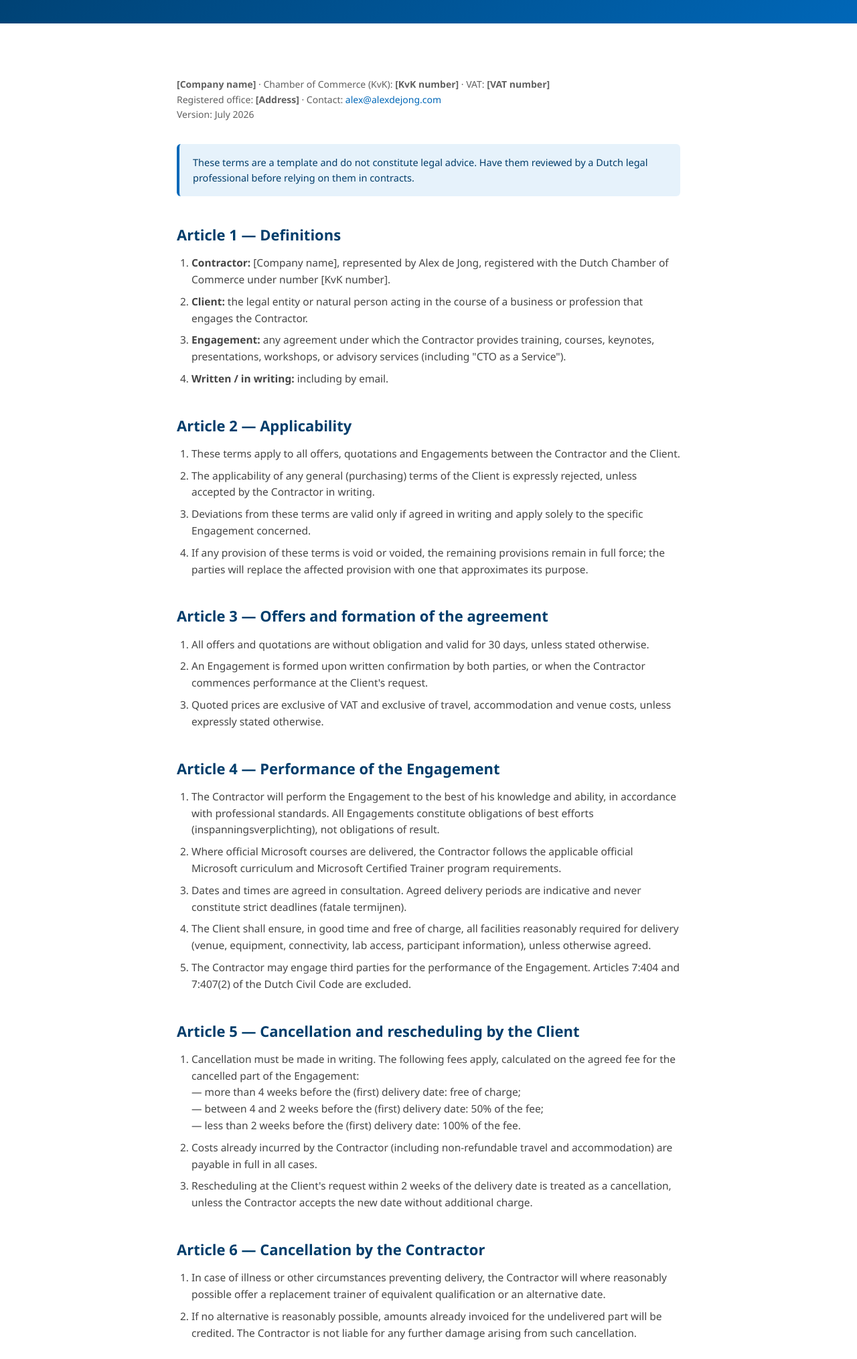
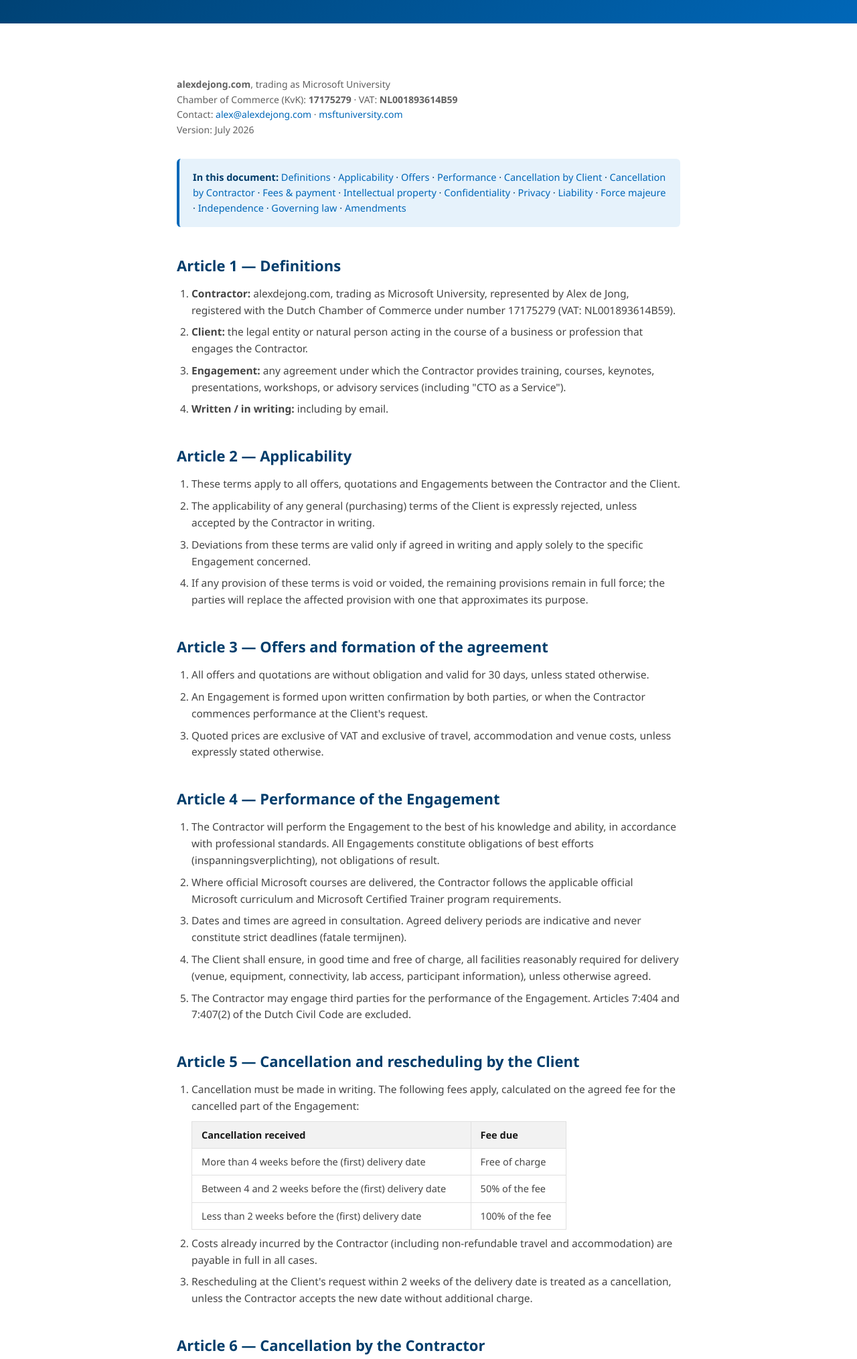
Before and after one commit to alexdejongcom/msftuniversity, a plain HTML site: page terms.html in a window 1280 px wide. Shown: the part 260-2289 px from the top of the page at 67% size. Drawn offline with Linux system fonts and the light colour scheme; no server answers.

Commit message:
Rename to Microsoft University, add Bookings link

```diff
--- a/terms.html
+++ b/terms.html
@@ -21,6 +21,9 @@
   .legal ol { padding-left: 22px; }
   .legal ol li { margin-bottom: 8px; }
   .legal .meta { color: var(--ink-faint); font-size: 14px; margin-bottom: 32px; }
+  .cancel-table { border-collapse: collapse; margin: 10px 0 4px; width: 100%; max-width: 560px; }
+  .cancel-table th, .cancel-table td { border: 1px solid var(--border); padding: 8px 14px; font-size: 14.5px; text-align: left; }
+  .cancel-table th { background: var(--bg-alt); font-weight: 600; color: var(--ink); }
   .notice {
     background: var(--blue-light);
     border-left: 4px solid var(--blue);
@@ -66,24 +69,30 @@
   <div class="container legal">
 
     <p class="meta">
-      <strong>[Company name]</strong> · Chamber of Commerce (KvK): <strong>[KvK number]</strong> · VAT: <strong>[VAT number]</strong><br>
-      Registered office: <strong>[Address]</strong> · Contact: <a href="mailto:alex@alexdejong.com">alex@alexdejong.com</a><br>
+      <strong>alexdejong.com</strong>, trading as Microsoft University<br>
+      Chamber of Commerce (KvK): <strong>17175279</strong> · VAT: <strong>NL001893614B59</strong><br>
+      Contact: <a href="mailto:alex@alexdejong.com">alex@alexdejong.com</a> · <a href="https://msftuniversity.com">msftuniversity.com</a><br>
       Version: July 2026
     </p>
 
     <div class="notice">
-      These terms are a template and do not constitute legal advice. Have them reviewed by a Dutch legal professional before relying on them in contracts.
+      <strong>In this document:</strong>
+      <a href="#art1">Definitions</a> · <a href="#art2">Applicability</a> · <a href="#art3">Offers</a> · <a href="#art4">Performance</a> ·
+      <a href="#art5">Cancellation by Client</a> · <a href="#art6">Cancellation by Contractor</a> · <a href="#art7">Fees &amp; payment</a> ·
+      <a href="#art8">Intellectual property</a> · <a href="#art9">Confidentiality</a> · <a href="#art10">Privacy</a> ·
+      <a href="#art11">Liability</a> · <a href="#art12">Force majeure</a> · <a href="#art13">Independence</a> ·
+      <a href="#art14">Governing law</a> · <a href="#art15">Amendments</a>
     </div>
 
-    <h2>Article 1 — Definitions</h2>
+    <h2 id="art1">Article 1 — Definitions</h2>
     <ol>
-      <li><strong>Contractor:</strong> [Company name], represented by Alex de Jong, registered with the Dutch Chamber of Commerce under number [KvK number].</li>
+      <li><strong>Contractor:</strong> alexdejong.com, trading as Microsoft University, represented by Alex de Jong, registered with the Dutch Chamber of Commerce under number 17175279 (VAT: NL001893614B59).</li>
       <li><strong>Client:</strong> the legal entity or natural person acting in the course of a business or profession that engages the Contractor.</li>
       <li><strong>Engagement:</strong> any agreement under which the Contractor provides training, courses, keynotes, presentations, workshops, or advisory services (including "CTO as a Service").</li>
       <li><strong>Written / in writing:</strong> including by email.</li>
     </ol>
 
-    <h2>Article 2 — Applicability</h2>
+    <h2 id="art2">Article 2 — Applicability</h2>
     <ol>
       <li>These terms apply to all offers, quotations and Engagements between the Contractor and the Client.</li>
       <li>The applicability of any general (purchasing) terms of the Client is expressly rejected, unless accepted by the Contractor in writing.</li>
@@ -91,14 +100,14 @@
       <li>If any provision of these terms is void or voided, the remaining provisions remain in full force; the parties will replace the affected provision with one that approximates its purpose.</li>
     </ol>
 
-    <h2>Article 3 — Offers and formation of the agreement</h2>
+    <h2 id="art3">Article 3 — Offers and formation of the agreement</h2>
     <ol>
       <li>All offers and quotations are without obligation and valid for 30 days, unless stated otherwise.</li>
       <li>An Engagement is formed upon written confirmation by both parties, or when the Contractor commences performance at the Client's request.</li>
       <li>Quoted prices are exclusive of VAT and exclusive of travel, accommodation and venue costs, unless expressly stated otherwise.</li>
     </ol>
 
-    <h2>Article 4 — Performance of the Engagement</h2>
+    <h2 id="art4">Article 4 — Performance of the Engagement</h2>
     <ol>
       <li>The Contractor will perform the Engagement to the best of his knowledge and ability, in accordance with professional standards. All Engagements constitute obligations of best efforts (inspanningsverplichting), not obligations of result.</li>
       <li>Where official Microsoft courses are delivered, the Contractor follows the applicable official Microsoft curriculum and Microsoft Certified Trainer program requirements.</li>
@@ -107,31 +116,34 @@
       <li>The Contractor may engage third parties for the performance of the Engagement. Articles 7:404 and 7:407(2) of the Dutch Civil Code are excluded.</li>
     </ol>
 
-    <h2>Article 5 — Cancellation and rescheduling by the Client</h2>
+    <h2 id="art5">Article 5 — Cancellation and rescheduling by the Client</h2>
     <ol>
       <li>Cancellation must be made in writing. The following fees apply, calculated on the agreed fee for the cancelled part of the Engagement:
-        <br>— more than 4 weeks before the (first) delivery date: free of charge;
-        <br>— between 4 and 2 weeks before the (first) delivery date: 50% of the fee;
-        <br>— less than 2 weeks before the (first) delivery date: 100% of the fee.</li>
+        <table class="cancel-table">
+          <tr><th>Cancellation received</th><th>Fee due</th></tr>
+          <tr><td>More than 4 weeks before the (first) delivery date</td><td>Free of charge</td></tr>
+          <tr><td>Between 4 and 2 weeks before the (first) delivery date</td><td>50% of the fee</td></tr>
+          <tr><td>Less than 2 weeks before the (first) delivery date</td><td>100% of the fee</td></tr>
+        </table></li>
       <li>Costs already incurred by the Contractor (including non-refundable travel and accommodation) are payable in full in all cases.</li>
       <li>Rescheduling at the Client's request within 2 weeks of the delivery date is treated as a cancellation, unless the Contractor accepts the new date without additional charge.</li>
     </ol>
 
-    <h2>Article 6 — Cancellation by the Contractor</h2>
+    <h2 id="art6">Article 6 — Cancellation by the Contractor</h2>
     <ol>
       <li>In case of illness or other circumstances preventing delivery, the Contractor will where reasonably possible offer a replacement trainer of equivalent qualification or an alternative date.</li>
       <li>If no alternative is reasonably possible, amounts already invoiced for the undelivered part will be credited. The Contractor is not liable for any further damage arising from such cancellation.</li>
     </ol>
 
-    <h2>Article 7 — Fees and payment</h2>
+    <h2 id="art7">Article 7 — Fees and payment</h2>
     <ol>
       <li>Invoices are payable within <strong>14 days</strong> of the invoice date, without set-off or suspension.</li>
       <li>Upon expiry of the payment term the Client is in default by operation of law and owes the statutory commercial interest (art. 6:119a Dutch Civil Code) plus extrajudicial collection costs in accordance with the applicable Dutch regulations.</li>
-      <li>The Contractor may require full or partial advance payment for new Clients or engagements exceeding [amount].</li>
+      <li>The Contractor may require full or partial advance payment for new Clients or for engagements of substantial size or duration.</li>
       <li>Complaints regarding an invoice must be submitted in writing within 14 days of the invoice date and do not suspend the payment obligation.</li>
     </ol>
 
-    <h2>Article 8 — Intellectual property</h2>
+    <h2 id="art8">Article 8 — Intellectual property</h2>
     <ol>
       <li>All intellectual property rights in materials developed or provided by the Contractor (slides, demos, scripts, recordings, documentation) remain with the Contractor or its licensors.</li>
       <li>The Client receives a non-exclusive, non-transferable licence to use provided materials internally for the participants of the Engagement. Reproduction, distribution or commercial use requires prior written consent.</li>
@@ -139,20 +151,20 @@
       <li>Recording (audio/video) of trainings or keynotes requires the Contractor's prior written consent.</li>
     </ol>
 
-    <h2>Article 9 — Confidentiality</h2>
+    <h2 id="art9">Article 9 — Confidentiality</h2>
     <ol>
       <li>Both parties shall keep confidential all information of a confidential nature obtained in the context of the Engagement, during and after its term.</li>
       <li>This obligation does not apply to information that is publicly available, independently developed, or must be disclosed by law or court order.</li>
     </ol>
 
-    <h2>Article 10 — Privacy and data protection</h2>
+    <h2 id="art10">Article 10 — Privacy and data protection</h2>
     <ol>
       <li>Both parties shall comply with applicable data protection legislation, including the General Data Protection Regulation (GDPR / AVG).</li>
       <li>Where the Contractor processes personal data of participants (e.g. names, email addresses for course administration), he does so only for the purpose of performing the Engagement and retains such data no longer than necessary.</li>
       <li>If processing beyond course administration is agreed, the parties will conclude a data processing agreement (verwerkersovereenkomst) where required by the GDPR.</li>
     </ol>
 
-    <h2>Article 11 — Liability</h2>
+    <h2 id="art11">Article 11 — Liability</h2>
     <ol>
       <li>The Contractor's total liability for attributable failure, unlawful act or otherwise is limited to the amount paid by the Client for the Engagement concerned, or — for engagements longer than three months — the fee for the last three months.</li>
       <li>Liability for indirect damage (including consequential loss, lost profit, lost savings, business interruption and loss of data) is excluded.</li>
@@ -161,25 +173,25 @@
       <li>Any claim lapses 12 months after the Client became aware, or could reasonably have been aware, of the damage.</li>
     </ol>
 
-    <h2>Article 12 — Force majeure</h2>
+    <h2 id="art12">Article 12 — Force majeure</h2>
     <ol>
       <li>Neither party is required to perform any obligation if prevented by force majeure, including illness, travel restrictions, failures of third-party platforms or networks, and government measures.</li>
       <li>If force majeure lasts longer than 60 days, either party may terminate the Engagement in writing for the unperformed part, without liability for damages. Work already performed will be invoiced pro rata.</li>
     </ol>
 
-    <h2>Article 13 — Independence and no affiliation</h2>
+    <h2 id="art13">Article 13 — Independence and no affiliation</h2>
     <ol>
       <li>The Contractor performs Engagements as an independent contractor. Nothing in the Engagement creates an employment relationship, partnership or agency.</li>
       <li>The Contractor is a Microsoft Certified Trainer but is not an employee or representative of Microsoft Corporation. "Microsoft University" is not affiliated with, sponsored by, or endorsed by Microsoft Corporation.</li>
     </ol>
 
-    <h2>Article 14 — Governing law and disputes</h2>
+    <h2 id="art14">Article 14 — Governing law and disputes</h2>
     <ol>
       <li>All Engagements and these terms are governed exclusively by Dutch law.</li>
       <li>Disputes will first be addressed through good-faith consultation. Failing resolution, disputes are submitted exclusively to the competent court of the district in which the Contractor is registered.</li>
     </ol>
 
-    <h2>Article 15 — Amendments</h2>
+    <h2 id="art15">Article 15 — Amendments</h2>
     <ol>
       <li>The Contractor may amend these terms. The version in force at the formation of an Engagement applies to that Engagement.</li>
     </ol>
```
